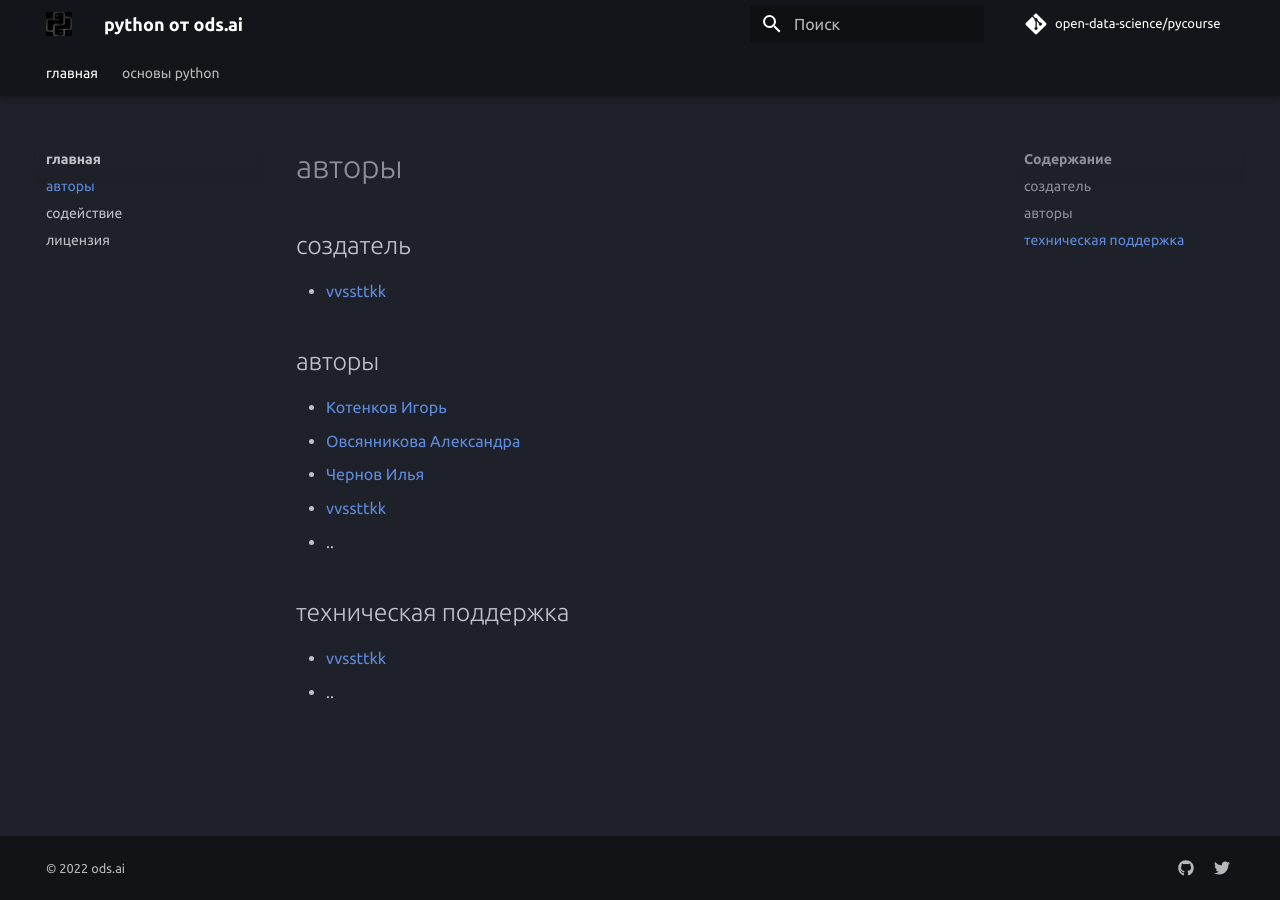
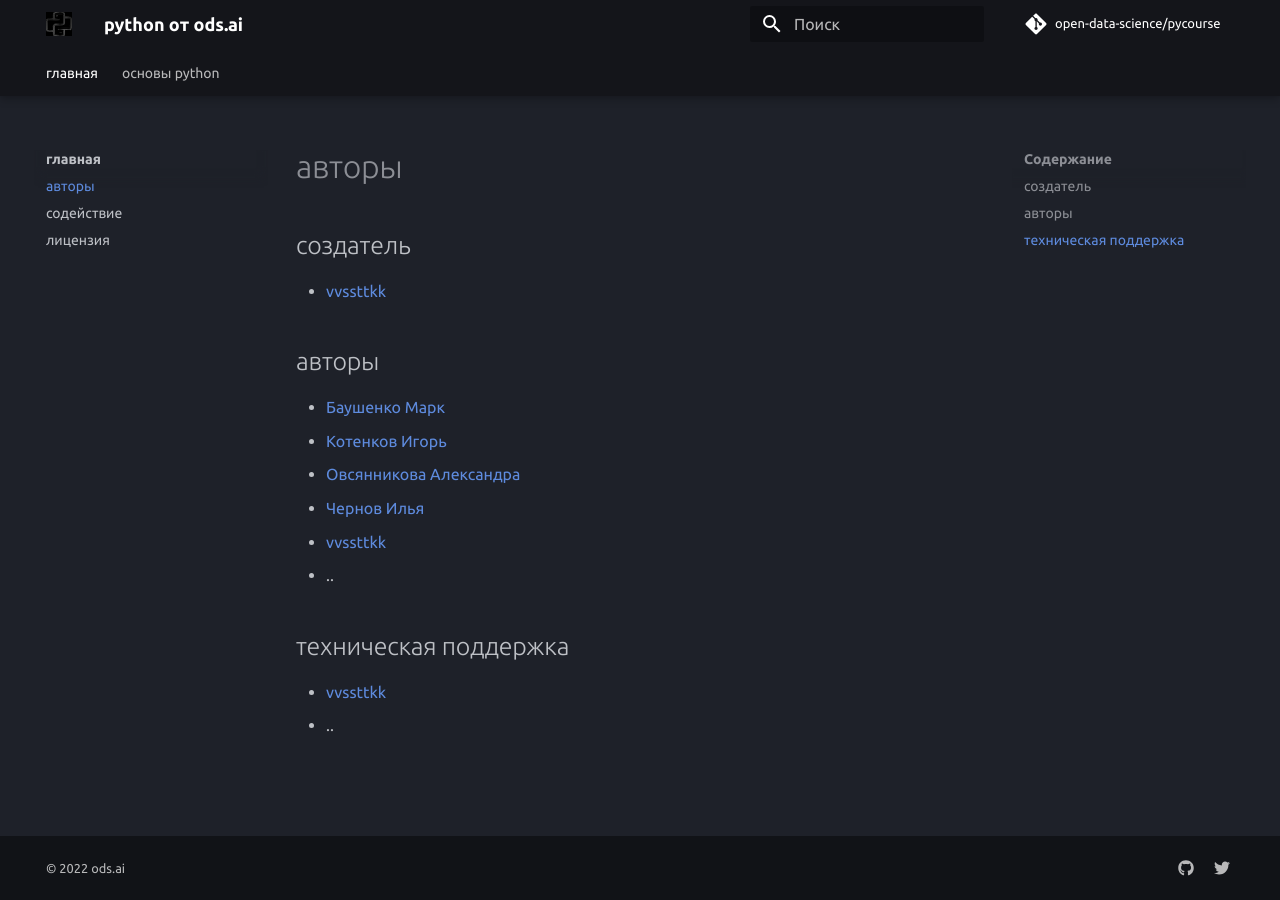
Before and after one commit to open-data-science/pycourse, an MkDocs documentation site: the page built from docs/authors.md, in a window 1280 px wide. Built offline with MkDocs 1.6.1 and Material for MkDocs 9.7.7, drawn with Linux system fonts in a browser that asks for light colours; comment, search, counter and statistics services are not loaded.

Commit message:
add `e0xextazy` to authors

```diff
--- a/docs/authors.md
+++ b/docs/authors.md
@@ -6,6 +6,7 @@
 
 ## авторы
 
+- [Баушенко Марк](https://github.com/e0xextazy)
 - [Котенков Игорь](https://github.com/stalkermustang)
 - [Овсянникова Александра](https://github.com/alexmorphine)
 - [Чернов Илья](https://github.com/ch3rn0v/)
```
Also changed, not shown: docs/base/conditional_comparison.md (+1 -0 lines), .yaspellerrc.json.
